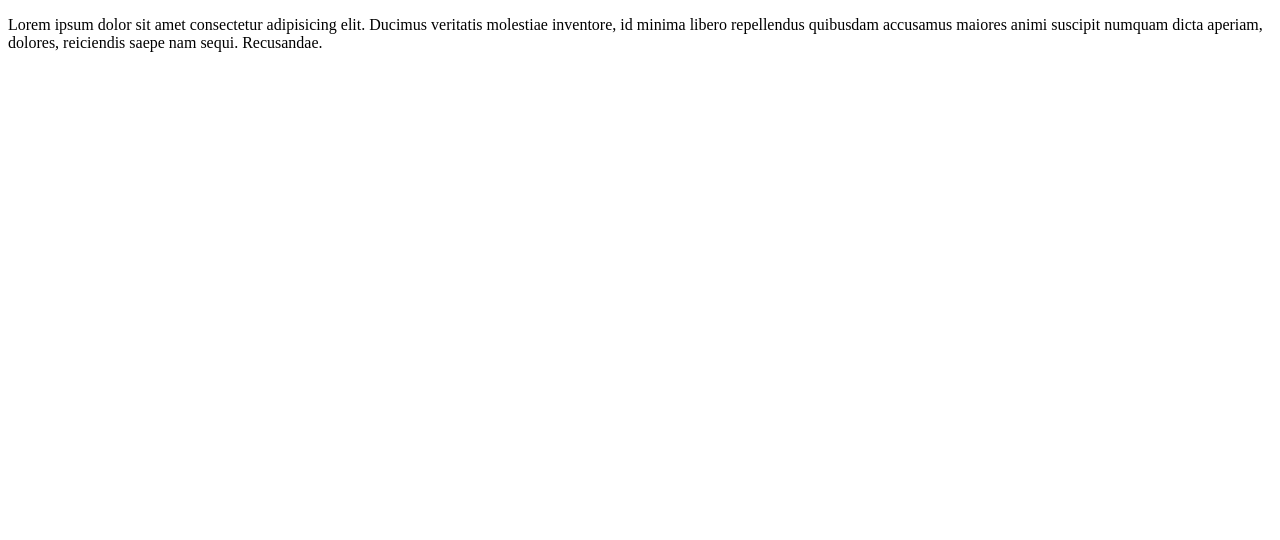
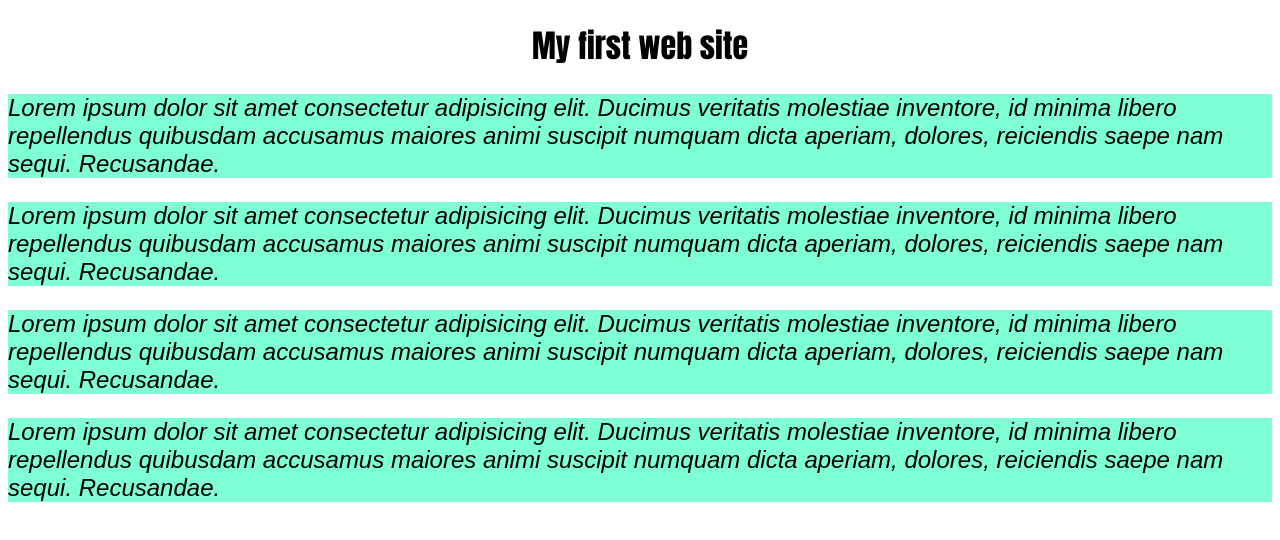
Before and after one commit to Nadimmo/my_second_repo, a plain HTML site: page index.html in a window 1280 px wide. Drawn offline with Linux system fonts and the light colour scheme.

Commit message:
added the new file

```diff
--- a/index.html
+++ b/index.html
@@ -7,6 +7,10 @@
     <link rel="stylesheet" href="style.css">
 </head>
 <body>
+    <h1>My first web site</h1>
+    <p>Lorem ipsum dolor sit amet consectetur adipisicing elit. Ducimus veritatis molestiae inventore, id minima libero repellendus quibusdam accusamus maiores animi suscipit numquam dicta aperiam, dolores, reiciendis saepe nam sequi. Recusandae.</p>
+    <p>Lorem ipsum dolor sit amet consectetur adipisicing elit. Ducimus veritatis molestiae inventore, id minima libero repellendus quibusdam accusamus maiores animi suscipit numquam dicta aperiam, dolores, reiciendis saepe nam sequi. Recusandae.</p>
+    <p>Lorem ipsum dolor sit amet consectetur adipisicing elit. Ducimus veritatis molestiae inventore, id minima libero repellendus quibusdam accusamus maiores animi suscipit numquam dicta aperiam, dolores, reiciendis saepe nam sequi. Recusandae.</p>
     <p>Lorem ipsum dolor sit amet consectetur adipisicing elit. Ducimus veritatis molestiae inventore, id minima libero repellendus quibusdam accusamus maiores animi suscipit numquam dicta aperiam, dolores, reiciendis saepe nam sequi. Recusandae.</p>
 </body>
 </html>
--- a/style.css
+++ b/style.css
@@ -0,0 +1,10 @@
+p{
+    font-size: 24px;
+    font-style: oblique;
+    font-family: Arial, Helvetica, sans-serif;
+    background-color: aquamarine;
+}
+h1{
+    text-align: center;
+    font-family: Impact, Haettenschweiler, 'Arial Narrow Bold', sans-serif;
+}
```
